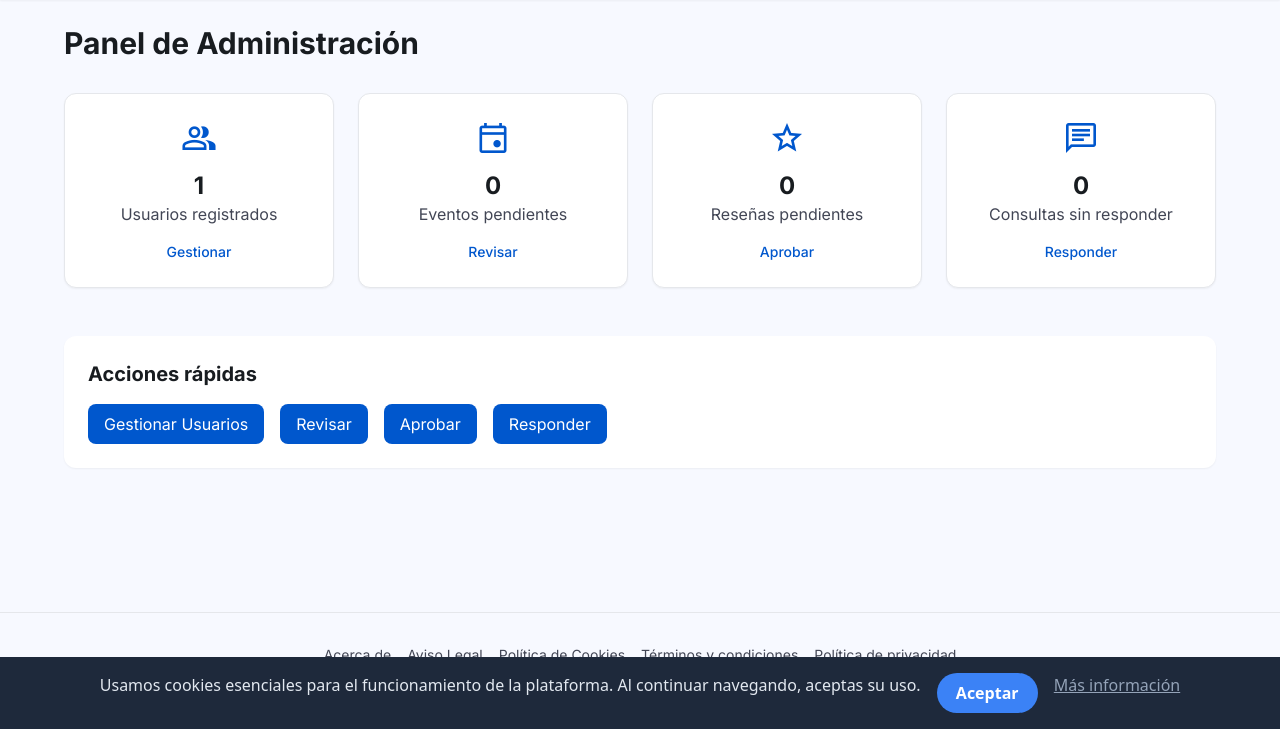
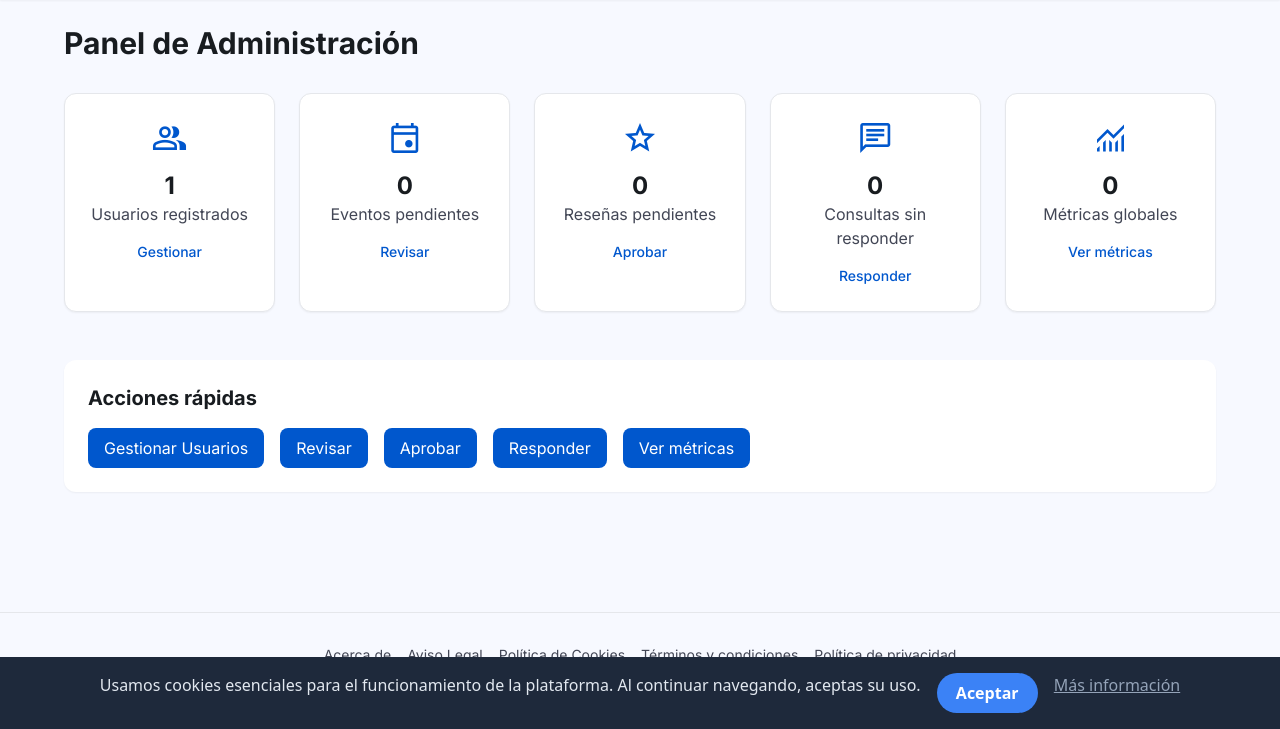
Before and after one commit to Rocio-Planas/Event, a Django app: page /admin-panel/ in a window 1280 px wide. Shown: the part 71-800 px from the top of the page. Run offline with Django 5.2, Linux system fonts and the light colour scheme; the visitor is signed in with stand-in values (Sample User, id 1); data comes from the database, SQL or seed files in the repository; data that the repository does not hold is empty; some libraries are stand-ins or nearby versions.

Commit message:
admin metrics

```diff
--- a/core/urls.py
+++ b/core/urls.py
@@ -31,4 +31,6 @@ urlpatterns = [
     path('admin-panel/eliminar-usuario/<int:usuario_id>/', views.admin_eliminar_usuario, name='admin_eliminar_usuario'),
     path('admin-panel/usuarios/crear/', views.admin_crear_usuario, name='admin_crear_usuario'),
     path('admin-panel/usuarios/editar/<int:usuario_id>/', views.admin_editar_usuario, name='admin_editar_usuario'),
+    path('admin-panel/metrics/', views.admin_metrics, name='admin_metrics'),
+
 ]
--- a/core/views.py
+++ b/core/views.py
@@ -335,15 +335,24 @@ def cancelar_suscripcion(request, suscripcion_id):
 def admin_panel(request):
     """Panel principal con tarjetas de resumen."""
     total_usuarios = UsuarioModel.objects.count()
-    total_eventos_pendientes = VirtualEvent.objects.filter(estado='pendiente').count() + EventoPresencial.objects.filter(status='pendiente').count()
+    total_eventos_pendientes = (
+        VirtualEvent.objects.filter(estado='pendiente').count() +
+        EventoPresencial.objects.filter(status='pendiente').count()
+    )
     total_resenas_pendientes = Resena.objects.filter(aprobada=False).count()
     total_consultas_no_respondidas = Consulta.objects.filter(respondido=False).count()
+
+    # NUEVO: total de suscripciones (virtuales + presenciales)
+    total_suscripciones = (
+        EventFollower.objects.count() + Suscripcion.objects.count()
+    )
 
     context = {
         'total_usuarios': total_usuarios,
         'total_eventos_pendientes': total_eventos_pendientes,
         'total_resenas_pendientes': total_resenas_pendientes,
         'total_consultas_no_respondidas': total_consultas_no_respondidas,
+        'total_suscripciones': total_suscripciones,   # <-- añadido
     }
     return render(request, 'core/admin_panel.html', context)
 
@@ -703,4 +712,23 @@ def admin_editar_usuario(request, usuario_id):
             return redirect('core:admin_usuarios')
     else:
         form = AdminUsuarioForm(instance=usuario, initial={'password': ''})
-    return render(request, 'core/admin_usuario_form.html', {'form': form, 'titulo': f'Editar usuario: {usuario.email}'})
+    return render(request, 'core/admin_usuario_form.html', {'form': form, 'titulo': f'Editar usuario: {usuario.email}'})@login_required
+
+@login_required
+@role_required(['administrador'])
+def admin_metrics(request):
+    """Vista de métricas globales para el administrador."""
+    total_usuarios = UsuarioModel.objects.count()
+    total_suscripciones = (
+        EventFollower.objects.count() + Suscripcion.objects.count()
+    )
+    total_resenas_aprobadas = Resena.objects.filter(aprobada=True).count()
+    total_consultas = Consulta.objects.count()
+
+    context = {
+        'total_usuarios': total_usuarios,
+        'total_suscripciones': total_suscripciones,
+        'total_resenas_aprobadas': total_resenas_aprobadas,
+        'total_consultas': total_consultas,
+    }
+    return render(request, 'core/admin_metrics.html', context)
--- a/templates/usuarios/dashboard_metrics.html
+++ b/templates/core/admin_metrics.html
@@ -27,7 +27,7 @@
         </div>
     </div>
     <div class="mt-8 text-center">
-        <a href="{% url 'usuarios:dashboard_admin' %}" class="text-primary hover:underline" data-i18n="back_to_admin">← Volver al panel de administrador</a>
+        <a href="{% url 'core:admin_panel' %}" class="text-primary hover:underline" data-i18n="back_to_admin">← Volver al panel de administrador</a>
     </div>
 </div>
 {% endblock %}
--- a/templates/core/admin_panel.html
+++ b/templates/core/admin_panel.html
@@ -6,33 +6,46 @@
 <div class="max-w-6xl mx-auto">
     <h1 class="text-3xl font-bold text-on-surface mb-8" data-i18n="admin_panel_title">Panel de Administración</h1>
 
-    <div class="grid grid-cols-1 md:grid-cols-2 lg:grid-cols-4 gap-6 mb-12">
+    <div class="grid grid-cols-1 md:grid-cols-2 lg:grid-cols-5 gap-6 mb-12">
+        <!-- Usuarios -->
         <div class="bg-surface-container-lowest rounded-xl shadow-sm p-6 border border-outline-variant/20 text-center">
             <span class="material-symbols-outlined text-4xl text-primary">people</span>
             <h3 class="text-2xl font-bold text-on-surface mt-2">{{ total_usuarios }}</h3>
             <p class="text-on-surface-variant" data-i18n="admin_panel_users">Usuarios registrados</p>
             <a href="{% url 'core:admin_usuarios' %}" class="mt-4 inline-block text-primary text-sm font-medium hover:underline" data-i18n="admin_panel_manage">Gestionar →</a>
         </div>
+        <!-- Eventos pendientes -->
         <div class="bg-surface-container-lowest rounded-xl shadow-sm p-6 border border-outline-variant/20 text-center">
             <span class="material-symbols-outlined text-4xl text-primary">event</span>
             <h3 class="text-2xl font-bold text-on-surface mt-2">{{ total_eventos_pendientes }}</h3>
             <p class="text-on-surface-variant" data-i18n="admin_panel_pending_events">Eventos pendientes</p>
             <a href="{% url 'core:admin_eventos' %}" class="mt-4 inline-block text-primary text-sm font-medium hover:underline" data-i18n="admin_panel_review">Revisar →</a>
         </div>
+        <!-- Reseñas pendientes -->
         <div class="bg-surface-container-lowest rounded-xl shadow-sm p-6 border border-outline-variant/20 text-center">
             <span class="material-symbols-outlined text-4xl text-primary">star</span>
             <h3 class="text-2xl font-bold text-on-surface mt-2">{{ total_resenas_pendientes }}</h3>
             <p class="text-on-surface-variant" data-i18n="admin_panel_pending_reviews">Reseñas pendientes</p>
             <a href="{% url 'core:admin_resenas' %}" class="mt-4 inline-block text-primary text-sm font-medium hover:underline" data-i18n="admin_panel_approve">Aprobar →</a>
         </div>
+        <!-- Consultas sin responder -->
         <div class="bg-surface-container-lowest rounded-xl shadow-sm p-6 border border-outline-variant/20 text-center">
             <span class="material-symbols-outlined text-4xl text-primary">chat</span>
             <h3 class="text-2xl font-bold text-on-surface mt-2">{{ total_consultas_no_respondidas }}</h3>
             <p class="text-on-surface-variant" data-i18n="admin_panel_pending_inquiries">Consultas sin responder</p>
             <a href="{% url 'core:admin_consultas' %}" class="mt-4 inline-block text-primary text-sm font-medium hover:underline" data-i18n="admin_panel_respond">Responder →</a>
         </div>
+
+        <!-- Métricas (nueva tarjeta) -->
+        <div class="bg-surface-container-lowest rounded-xl shadow-sm p-6 border border-outline-variant/20 text-center">
+            <span class="material-symbols-outlined text-4xl text-primary">monitoring</span>
+            <h3 class="text-2xl font-bold text-on-surface mt-2">{{ total_suscripciones }}</h3>
+            <p class="text-on-surface-variant" data-i18n="admin_panel_metrics">Métricas globales</p>
+            <a href="{% url 'core:admin_metrics' %}" class="mt-4 inline-block text-primary text-sm font-medium hover:underline" data-i18n="admin_panel_view_metrics">Ver métricas</a>
+        </div>
     </div>
 
+    <!-- Acciones rápidas -->
     <div class="bg-surface-container-lowest rounded-xl shadow-sm p-6">
         <h2 class="text-xl font-bold text-on-surface mb-4" data-i18n="admin_panel_quick_actions">Acciones rápidas</h2>
         <div class="flex flex-wrap gap-4">
@@ -40,6 +53,7 @@
             <a href="{% url 'core:admin_eventos' %}" class="px-4 py-2 bg-primary text-white rounded-lg hover:opacity-90" data-i18n="admin_panel_review">Revisar eventos pendientes</a>
             <a href="{% url 'core:admin_resenas' %}" class="px-4 py-2 bg-primary text-white rounded-lg hover:opacity-90" data-i18n="admin_panel_approve">Aprobar reseñas</a>
             <a href="{% url 'core:admin_consultas' %}" class="px-4 py-2 bg-primary text-white rounded-lg hover:opacity-90" data-i18n="admin_panel_respond">Responder consultas</a>
+            <a href="{% url 'core:admin_metrics' %}" class="px-4 py-2 bg-primary text-white rounded-lg hover:opacity-90" data-i18n="admin_panel_view_metrics">Ver métricas</a>
         </div>
     </div>
 </div>
```
